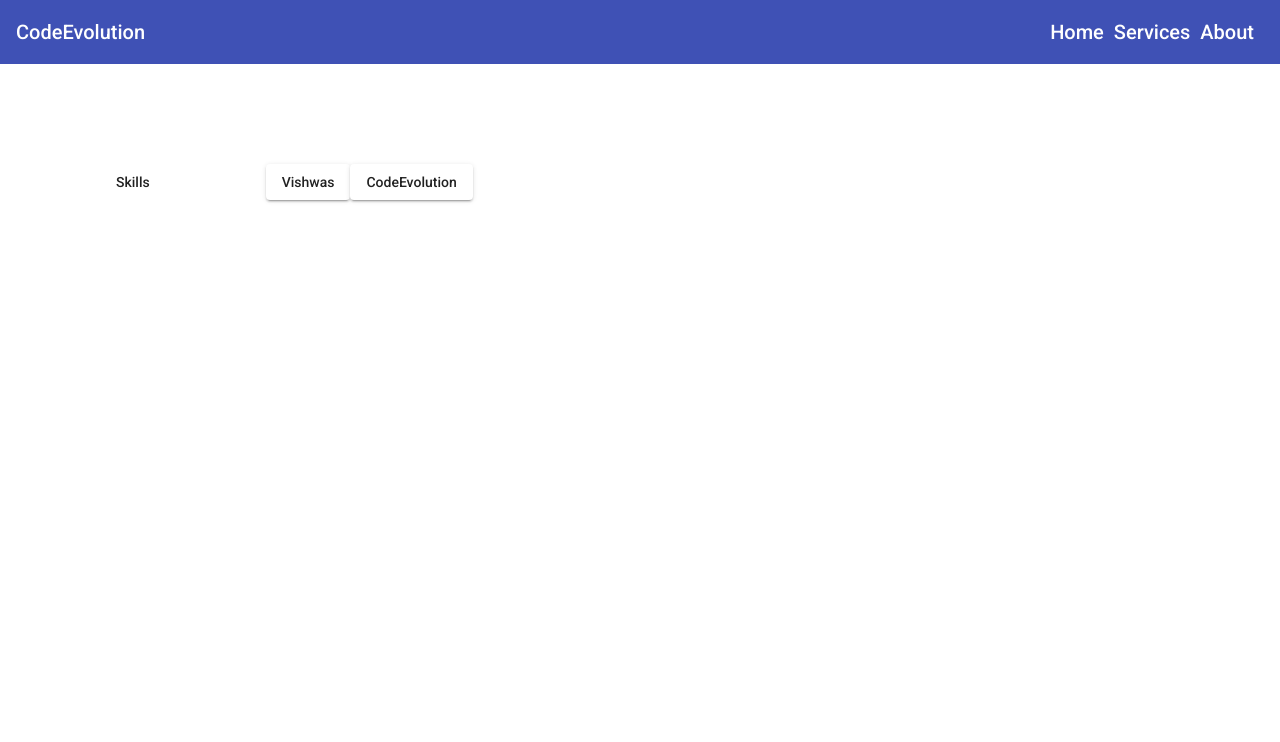
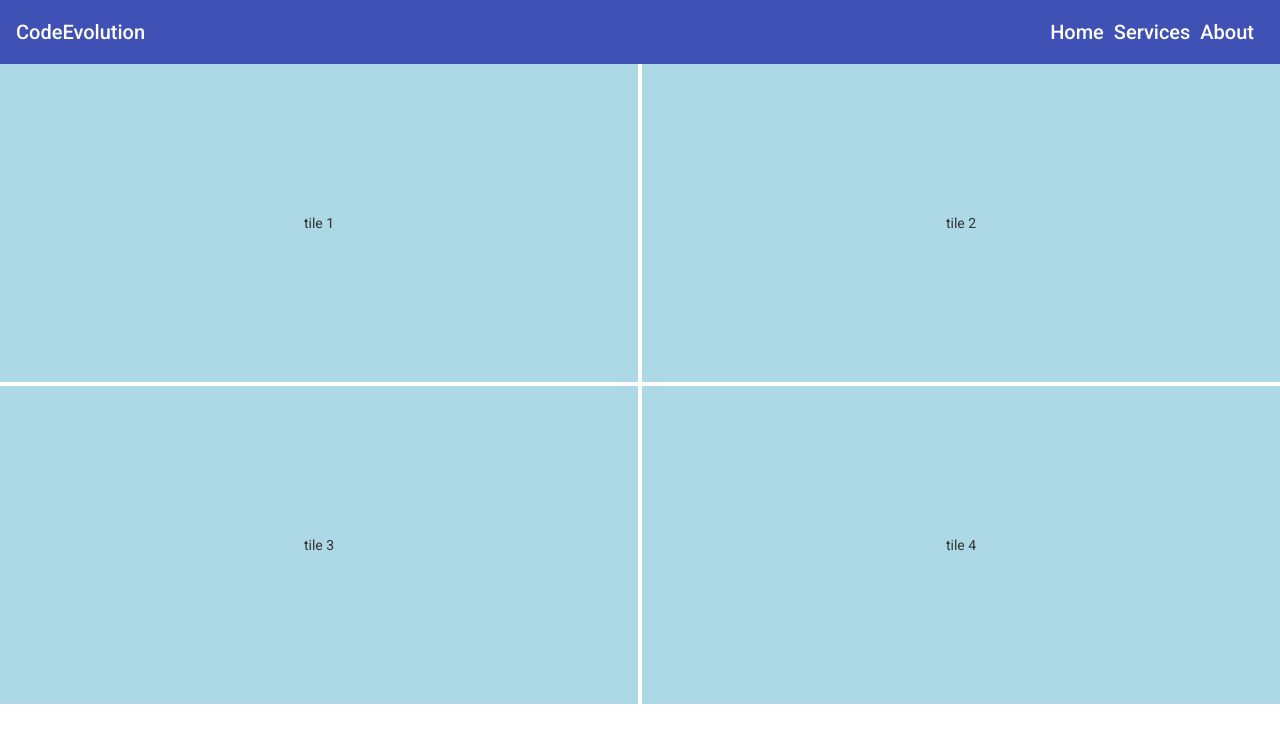
Before and after one commit to shivrajpro/angular-practice, an Angular app: page / in a window 1280 px wide. Shown: the top 742 px of the page. Built offline with nearby package versions, Linux system fonts and the light colour scheme.

Commit message:
mat grid list

```diff
--- a/src/app/app.component.html
+++ b/src/app/app.component.html
@@ -195,3 +195,18 @@
     CodeEvolution
   </button>
 </div>
+
+<!-- grid list -->
+<div *ngIf="showElements.gridList">
+  <!-- <mat-grid-list cols="2" gutterSize="4" rowHeight="fit" style="height:200px" > -->
+  <!-- <mat-grid-list cols="2" gutterSize="4" rowHeight="200px" style="height:200px" > -->
+  <mat-grid-list cols="2" gutterSize="4" rowHeight="2:1" style="height:200px" >
+    <!-- colspan should not exceed cols -->
+    <!-- <mat-grid-tile colspan="2" >tile 1</mat-grid-tile> -->
+    <!-- <mat-grid-tile rowspan="2" >tile 1</mat-grid-tile> -->
+    <mat-grid-tile>tile 1</mat-grid-tile>
+    <mat-grid-tile>tile 2</mat-grid-tile>
+    <mat-grid-tile>tile 3</mat-grid-tile>
+    <mat-grid-tile>tile 4</mat-grid-tile>
+  </mat-grid-list>
+</div>
--- a/src/app/app.component.scss
+++ b/src/app/app.component.scss
@@ -22,3 +22,7 @@ mat-sidenav-container{
 .center{
     margin: 10rem;
 }
+
+mat-grid-tile{
+    background: lightblue;
+}
--- a/src/app/app.component.ts
+++ b/src/app/app.component.ts
@@ -19,7 +19,8 @@ export class AppComponent implements OnInit{
     "spinner":false,
     "toolbar":true,
     "sidenav":false,
-    "menu":true
+    "menu":false,
+    "gridList":true
   }
 
   constructor(){}
--- a/src/app/material/material.module.ts
+++ b/src/app/material/material.module.ts
@@ -7,6 +7,7 @@ import { MatProgressSpinnerModule } from "@angular/material/progress-spinner";
 import { MatToolbarModule } from "@angular/material/toolbar";
 import { MatSidenavModule } from "@angular/material/sidenav";
 import { MatMenuModule } from "@angular/material/menu";
+import { MatGridListModule } from "@angular/material/grid-list";
 
 const MaterialComponents = [
   MatButtonModule,
@@ -16,7 +17,8 @@ const MaterialComponents = [
   MatProgressSpinnerModule,
   MatToolbarModule,
   MatSidenavModule,
-  MatMenuModule
+  MatMenuModule,
+  MatGridListModule
 ]
 @NgModule({
   imports: [
```
